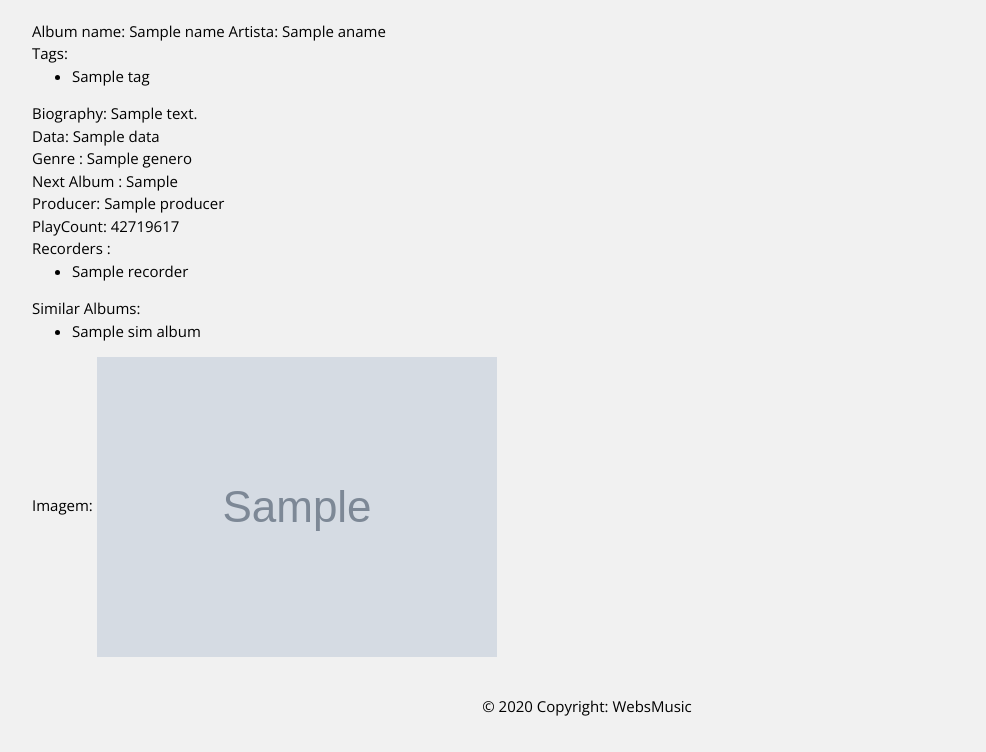
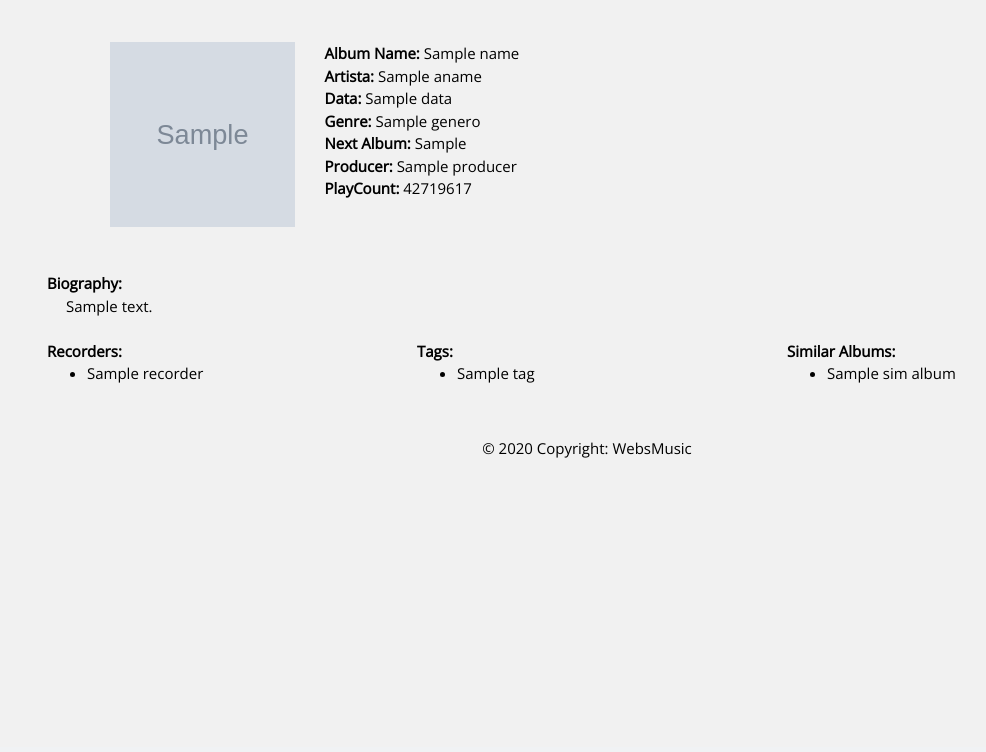
Before and after one commit to renatovalente5/WebsMusic, a Django app: template WebsMusic/app/templates/albumRDFa.html in a window 1280 px wide. Shown: the part 53-805 px from the top of the page, without its empty margins (53-1039 px from the left). After the commit the page ends 511 px from the top, so only its background shows below. Run offline with Django 3.2, Linux system fonts and the light colour scheme; the template is opened without the code that fills it: most values are stand-ins (such as "Sample title", 1, 10 or a date in 2020); grey boxes marked "Sample" are stand-in pictures; some libraries are stand-ins or nearby versions.

Commit message:
albumRDF

```diff
--- a/WebsMusic/app/templates/albumRDFa.html
+++ b/WebsMusic/app/templates/albumRDFa.html
@@ -5,10 +5,47 @@
         xmlns:rdf="http://www.w3.org/1999/02/22-rdf-syntax-ns#"
         xmlns:foaf="http://xmlns.com/foaf/0.1/" xmlns:cs="http://www.xpand.com/rdf/"
          about="{{ uri}}" typeof="cs:Album" >
-        Album name: <span property="foaf:name">{{ name }}</span>
-        Artista: <span about="{{ idArtista }}" rel="foaf:name">{{ aname }}</span><br>
+        <div class="container"><br />
+            <div class="row">
+                <div class="col-3">
+                    <img property="foaf:Image" style="width: 185px; height: 185px; float:right"  src="{{img}}"/><br />
+                </div>
+                <div class="col-9">
+                    <b>Album Name:</b> <span property="foaf:name">{{ name }}</span> <br />
+
+                    <b>Artista:</b> <span about="{{ idArtista }}" rel="foaf:name">{{ aname }}</span><br />
+
+                    <b>Data:</b> <span property="cs:dataPublished"> {{ data }}</span><br>
+                    <b>Genre:</b> <span property="cs:genre">{{ genero }}</span><br>
+                    {% if nextAlbum %}
+                        <b>Next Album:</b> <span property="cs:nextAlbum">{{nextAlbum}}</span><br>
+                    {% endif %}
+                    {% if prevAlbum %}
+                        <b>Previous Album:</b> <span property="cs:nextAlbum">{{prevAlbum}}</span><br>
+                    {% endif %}
+                    {% if producer %}
+                        <b>Producer:</b> <span property="cs:nextAlbum">{{producer}}</span><br>
+                    {% endif %}
+                    <b>PlayCount:</b> <span property="cs:playCount">42719617</span><br><br />
+                </div>
+            </div><br /><br />
+            <b>Biography:</b><br />&emsp; <span property="cs:biography"> {{ bio }}</span><br><br />
+            <div class="row">
+                <div class="col-4">
+                    {% if recorders %}
+                    <b>Recorders:</b>
+                    <ul>
+                        {% for r in recorders %}
+                            <li>
+                                <span property="cs:recoder">{{ r }}</span>
+                            </li>
+                        {% endfor %}
+                    </ul>
+                    {% endif %}
+                </div>
+                <div class="col-4">
                     {% if tags %}
-            Tags:
+                        <b>Tags:</b>
                         <ul>
                             {% for nome, id in tags.items %}
                                 <li>
@@ -17,31 +54,10 @@
                             {% endfor %}
                         </ul>
                     {% endif %}
-        Biography: <span property="cs:biography"> {{ bio }}</span><br>
-        Data: <span property="cs:dataPublished"> {{ data }}</span><br>
-        Genre : <span property="cs:genre">{{ genero }}</span><br>
-        {% if nextAlbum %}
-            Next Album : <span property="cs:nextAlbum">{{nextAlbum}}</span><br>
-        {% endif %}
-        {% if prevAlbum %}
-            Previous Album : <span property="cs:nextAlbum">{{prevAlbum}}</span><br>
-        {% endif %}
-        {% if producer %}
-            Producer: <span property="cs:nextAlbum">{{producer}}</span><br>
-        {% endif %}
-        PlayCount: <span property="cs:playCount">42719617</span><br>
-        {% if recorders %}
-        Recorders :
-        <ul>
-            {% for r in recorders %}
-                <li>
-                    <span property="cs:recoder">{{ r }}</span>
-                </li>
-            {% endfor %}
-        </ul>
-        {% endif %}
+                </div>
+                <div class="col-4">
                     {% if simAlbums %}
-        Similar Albums:
+                    <b>Similar Albums:</b>
                         <ul rel="cs:similarAlbum">
                             {% for Aname, dados in simAlbums.items %}
                                 <li>
@@ -51,8 +67,9 @@
                             {% endfor %}
                         </ul>
                     {% endif %}
-        Imagem: <img property="foaf:Image" src="{{ img}}"><br>
-
+                </div>
+            </div>
 
         </div>
+    </div>
 {% endblock %}
```
Lines whose indentation alone changed are shown as unchanged.
